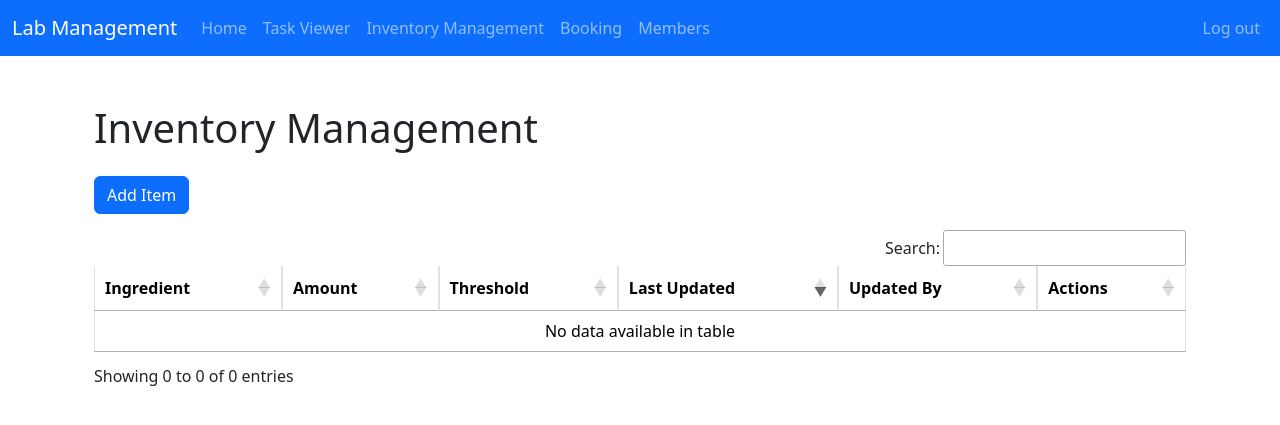
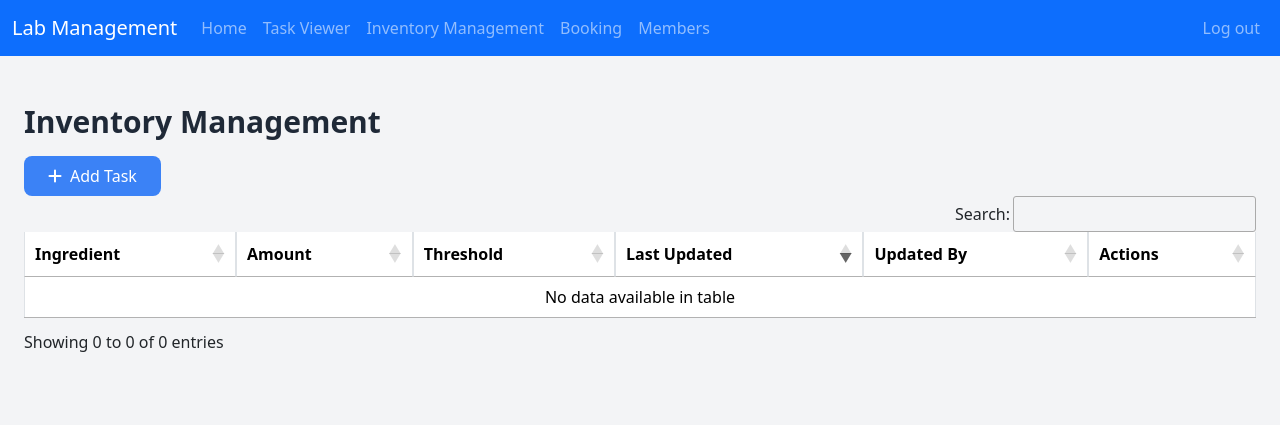
Before and after one commit to harrythe6arry/lab-management, a Flask app: page /inventory in a window 1280 px wide. Shown: the top 425 px of the page. Run offline with Flask 3, Linux system fonts and the light colour scheme; the visitor is signed in with stand-in values (Sample User, id 1); data that the repository does not hold is empty; some libraries are stand-ins or nearby versions.

Commit message:
<fix>(frontend) updated the inventory ui to make it cooler

```diff
--- a/templates/inventory.html
+++ b/templates/inventory.html
@@ -11,15 +11,28 @@
         <title>Inventory Management</title>
         <link href="https://cdn.jsdelivr.net/npm/bootstrap@5.3.0-alpha3/dist/css/bootstrap.min.css" rel="stylesheet">
         <link rel="stylesheet" href="https://cdn.datatables.net/2.2.1/css/dataTables.dataTables.css" />
+     <link href="https://cdn.jsdelivr.net/npm/tailwindcss@2.2.19/dist/tailwind.min.css" rel="stylesheet">
+         <link href="https://cdnjs.cloudflare.com/ajax/libs/font-awesome/6.0.0-beta3/css/all.min.css" rel="stylesheet">
+{#         add the style.css in#}
+
+
+
+
+
     </head>
+    <body class="bg-gray-100">
     <div class="container mt-5">
-        <h1 class="mb-4">Inventory Management</h1>
+        <h1 class="text-3xl font-bold text-gray-800 mb-3">Inventory Management</h1>
 
-        <!-- Add Item Button -->
-        <button class="btn btn-primary mb-3" data-bs-toggle="modal" data-bs-target="#addModal">Add Item</button>
+        <button class="bg-blue-500 hover:bg-blue-600 text-white px-4 py-2 rounded-lg transition duration-300"
+                    data-bs-toggle="modal" data-bs-target="#addModal">
+                <i class="fas fa-plus mr-2"></i>Add Task
+            </button>
+
+
 
         <!-- Inventory Table -->
-        <table id="inventoryTable" class="table table-bordered">
+        <table id="inventoryTable" class="table table-bordered hover bg-white">
             <thead>
             <tr>
                 <th>Ingredient</th>
@@ -48,14 +61,14 @@
                                 data-amount="{{ item.amount }}"
                                 data-threshold="{{ item.threshold }}"
                                 data-by="{{ item.updated_by }}">
-                            Edit
+                            <i class="fas fa-edit"></i>
                         </button>
                         <button class="btn btn-danger btn-sm delete-btn"
                                 data-bs-toggle="modal"
                                 data-bs-target="#deleteConfirmModal"
                                 data-id="{{ item.id }}"
                                 data-ingredient="{{ item.ingredient }}">
-                            Delete
+                            <i class="fas fa-trash"></i>
                         </button>
                     </td>
                 </tr>
@@ -160,18 +173,19 @@
 
     <script>
         document.addEventListener('DOMContentLoaded', function () {
-            $('#inventoryTable').DataTable({
+           $('#inventoryTable').DataTable({
                 "paging": false, // Enable paging
                 {#"ordering": true, // Enable sorting#}
                 "order": [[3, "desc"]], // Order by Last Updated column
                 "pageLength": 2000, // Set the number of entries to display per page
-                {#"searching": true, // Enable search functionality#}
+                "searching": true, // Enable search functionality
             });
 
 
 
              let currentDeleteItem = {id: null, name: null};
              const deleteModal = new bootstrap.Modal('#deleteConfirmModal');
+
 
 
             // Add Item Form Handler
@@ -267,4 +281,6 @@
         });
         });
     </script>
+    </body>
+    </html>
 {% endblock %}
```
Also changed, not shown: static/style.css (+18 -0 lines), utils/tasks.py (+2 -49 lines).
